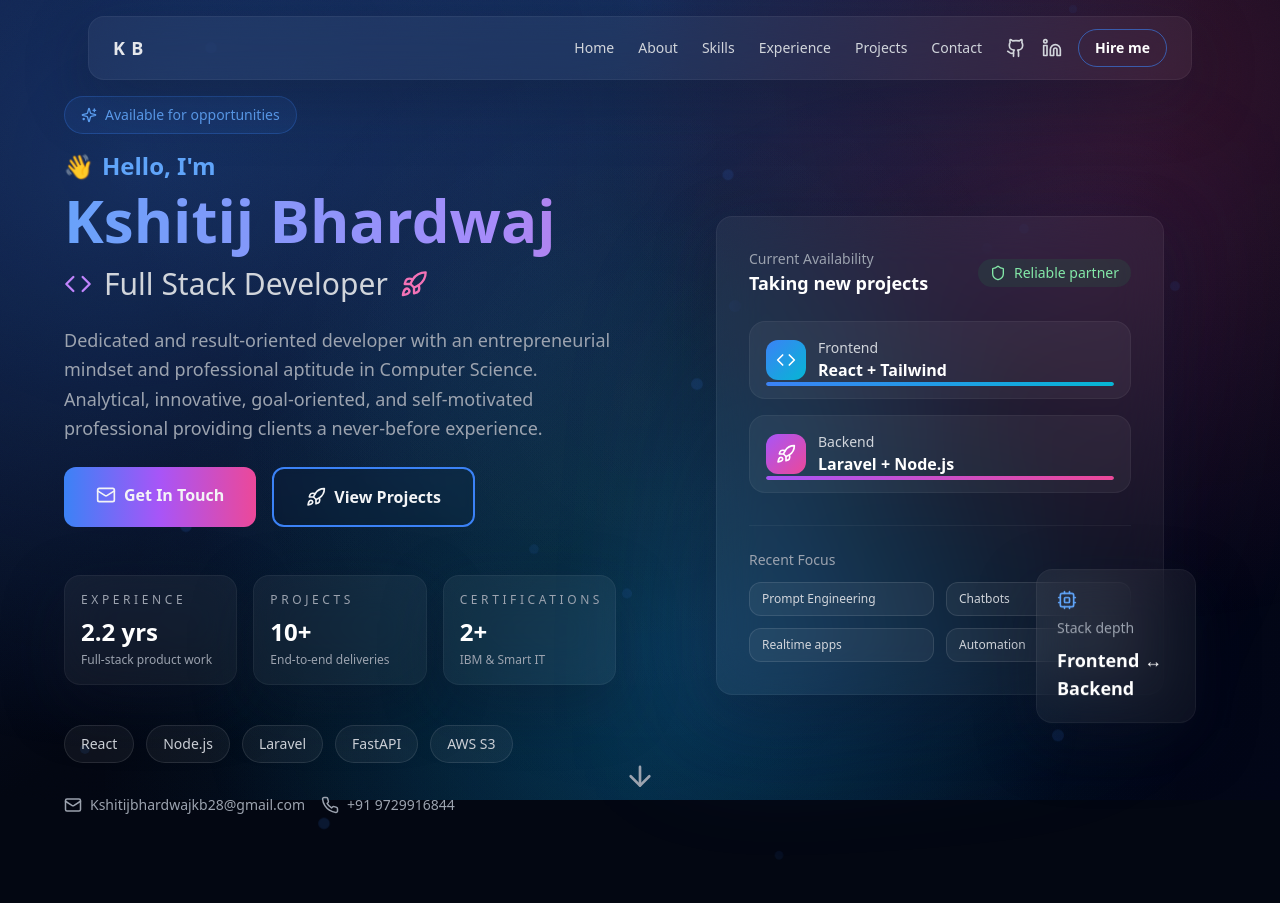
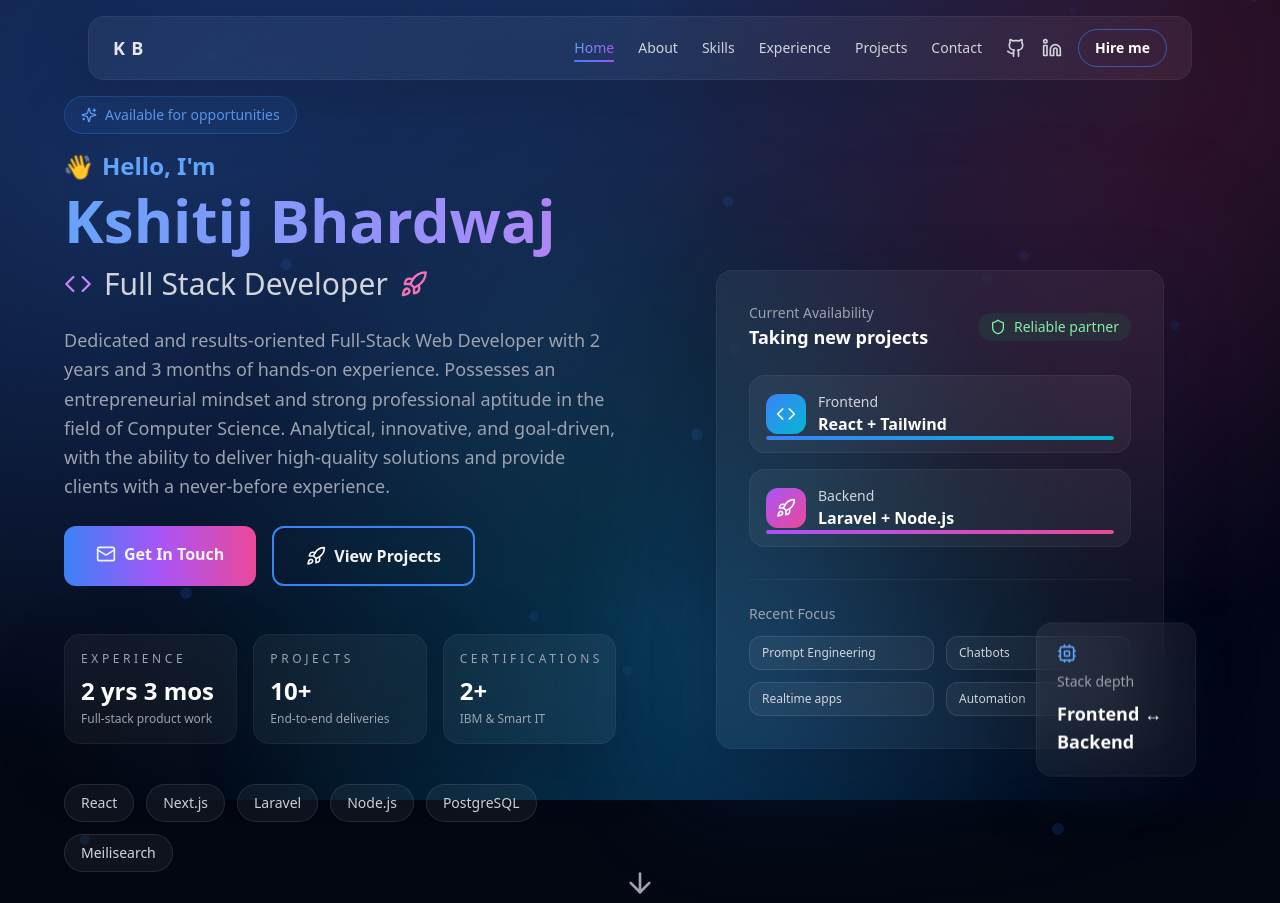
Before and after one commit to Kshitijkb28/kshitijkb28.github.io, a React (Vite) app: page / in a window 1280 px wide. Shown: the top 903 px of the page. Built offline with nearby package versions, Linux system fonts and the light colour scheme.

Commit message:
fixes18-11-2025

```diff
--- a/package.json
+++ b/package.json
@@ -9,10 +9,12 @@
     "preview": "vite preview"
   },
   "dependencies": {
+    "framer-motion": "^11.5.4",
+    "lucide-react": "^0.445.0",
+    "pdf-parse": "^2.4.5",
     "react": "^18.3.1",
     "react-dom": "^18.3.1",
-    "framer-motion": "^11.5.4",
-    "lucide-react": "^0.445.0"
+    "react-icons": "^5.5.0"
   },
   "devDependencies": {
     "@types/react": "^18.3.5",
--- a/src/components/About.jsx
+++ b/src/components/About.jsx
@@ -9,7 +9,7 @@ const About = () => {
   const isInView = useInView(ref, { once: true, margin: "-100px" })
 
   const stats = [
-    { icon: Briefcase, label: 'Experience', value: '2.2 Years' },
+    { icon: Briefcase, label: 'Experience', value: '2 yrs 3 mos' },
     { icon: Award, label: 'Projects', value: '10+' },
     { icon: GraduationCap, label: 'Certifications', value: '2+' },
   ]
--- a/src/components/Experience.jsx
+++ b/src/components/Experience.jsx
@@ -7,18 +7,16 @@ const Experience = () => {
   const isInView = useInView(ref, { once: true, margin: "-100px" })
 
   const experience = {
-    company: 'Mind2web',
+    company: 'Mind2web LLP',
     position: 'Associate Software Developer',
-    period: 'August 2023 - Present',
+    period: 'August 2023 - October 2025',
     location: 'Remote',
     responsibilities: [
-      'Contributed to Dropshipping Website Development using Laravel, MySQL, Node.js, CKEditor, Shopify, and other technologies',
-      'Developed and enhanced real-time chat features using WebSockets and CKEditor in Node.js',
-      'Built and integrated chatbot functionalities, including custom conversational flows using prompt engineering',
-      'Implemented OAuth2 authentication in Laravel for secure user access management',
-      'Configured and deployed projects on servers, ensuring smooth setup and optimal performance'
+      'Configured and deployed projects on servers, ensuring smooth setup and optimal performance',
+      'Enhanced platform scalability and performance by fixing critical bugs and optimizing backend code',
+      'Set up Linux-based servers, configured environments (Apache/Nginx, PHP, Node.js), and deployed multiple projects with proper security, monitoring, and performance optimization'
     ],
-    technologies: ['Laravel', 'MySQL', 'Node.js', 'WebSockets', 'CKEditor', 'Shopify', 'OAuth2']
+    technologies: ['Laravel', 'Node.js', 'MySQL', 'MongoDB', 'PostgreSQL', 'React', 'Next.js', 'Meilisearch', 'Linux', 'Apache', 'Nginx']
   }
 
   return (
--- a/src/components/Hero.jsx
+++ b/src/components/Hero.jsx
@@ -4,12 +4,12 @@ import { ArrowDown, Mail, Phone, Sparkles, Code, Rocket, Shield, Cpu } from 'luc
 
 const Hero = () => {
   const heroStats = [
-    { label: 'Experience', value: '2.2 yrs', detail: 'Full-stack product work' },
+    { label: 'Experience', value: '2 yrs 3 mos', detail: 'Full-stack product work' },
     { label: 'Projects', value: '10+', detail: 'End-to-end deliveries' },
     { label: 'Certifications', value: '2+', detail: 'IBM & Smart IT' },
   ]
 
-  const techPills = ['React', 'Node.js', 'Laravel', 'FastAPI', 'AWS S3']
+  const techPills = ['React', 'Next.js', 'Laravel', 'Node.js', 'PostgreSQL', 'Meilisearch']
 
   return (
     <section id="home" className="relative min-h-screen flex items-center justify-center pt-24 pb-16 px-4 overflow-hidden">
@@ -88,9 +88,10 @@ const Hero = () => {
               transition={{ delay: 0.4 }}
               className="text-lg text-gray-400 leading-relaxed max-w-xl"
             >
-              Dedicated and result-oriented developer with an entrepreneurial mindset and
-              professional aptitude in Computer Science. Analytical, innovative, goal-oriented,
-              and self-motivated professional providing clients a never-before experience.
+              Dedicated and results-oriented Full-Stack Web Developer with 2 years and 3 months of hands-on
+              experience. Possesses an entrepreneurial mindset and strong professional aptitude in the field of
+              Computer Science. Analytical, innovative, and goal-driven, with the ability to deliver high-quality
+              solutions and provide clients with a never-before experience.
             </motion.p>
 
             <motion.div
--- a/src/components/Navbar.jsx
+++ b/src/components/Navbar.jsx
@@ -1,9 +1,35 @@
-import React, { useState } from 'react'
+import React, { useState, useEffect } from 'react'
 import { motion } from 'framer-motion'
 import { Menu, X, Github, Linkedin } from 'lucide-react'
 
 const Navbar = ({ scrolled }) => {
   const [isOpen, setIsOpen] = useState(false)
+  const [activeSection, setActiveSection] = useState('home')
+
+  useEffect(() => {
+    const sections = document.querySelectorAll('section[id]')
+
+    const observer = new IntersectionObserver(
+      (entries) => {
+        // Find the entry with the highest intersection ratio
+        const visibleEntries = entries.filter(entry => entry.isIntersecting)
+        if (visibleEntries.length > 0) {
+          const mostVisible = visibleEntries.reduce((prev, current) =>
+            current.intersectionRatio > prev.intersectionRatio ? current : prev
+          )
+          setActiveSection(mostVisible.target.id)
+        }
+      },
+      {
+        threshold: [0, 0.1, 0.2, 0.3, 0.4, 0.5, 0.6, 0.7, 0.8, 0.9, 1],
+        rootMargin: '-80px 0px -50% 0px'
+      }
+    )
+
+    sections.forEach((section) => observer.observe(section))
+
+    return () => sections.forEach((section) => observer.unobserve(section))
+  }, [])
 
   const navItems = [
     { name: 'Home', href: '#home' },
@@ -18,8 +44,7 @@ const Navbar = ({ scrolled }) => {
     <motion.nav
       initial={{ y: -100 }}
       animate={{ y: 0 }}
-      className={`fixed top-0 left-0 right-0 z-50 transition-all duration-300 ${
-        scrolled ? 'py-2 bg-gray-950/70 backdrop-blur-xl' : 'py-4'
+      className={`fixed top-0 left-0 right-0 z-50 transition-all duration-300 ${scrolled ? 'py-2 bg-gray-950/70 backdrop-blur-xl' : 'py-4'
         }`}
     >
       <div className="max-w-6xl mx-auto px-4 sm:px-6">
@@ -35,16 +60,29 @@ const Navbar = ({ scrolled }) => {
 
           {/* Desktop Navigation */}
           <div className="hidden md:flex items-center space-x-6">
-            {navItems.map((item) => (
+            {navItems.map((item) => {
+              const isActive = activeSection === item.href.substring(1)
+              return (
                 <motion.a
                   key={item.name}
                   href={item.href}
-                className="text-sm font-medium text-gray-300 hover:text-white transition-colors"
+                  className={`relative text-sm font-medium transition-all ${isActive
+                    ? 'text-transparent bg-clip-text bg-gradient-to-r from-blue-400 to-purple-500'
+                    : 'text-gray-300 hover:text-white'
+                    }`}
                   whileHover={{ y: -2 }}
                 >
                   {item.name}
+                  {isActive && (
+                    <motion.div
+                      layoutId="activeSection"
+                      className="absolute -bottom-1 left-0 right-0 h-0.5 bg-gradient-to-r from-blue-500 to-purple-500 rounded-full"
+                      transition={{ type: "spring", stiffness: 380, damping: 30 }}
+                    />
+                  )}
                 </motion.a>
-            ))}
+              )
+            })}
             <div className="flex items-center space-x-4 ml-4">
               <motion.a
                 href="https://github.com/Kshitijkb28"
@@ -95,16 +133,22 @@ const Navbar = ({ scrolled }) => {
           className="md:hidden bg-gray-950/95 backdrop-blur-xl border-t border-white/5"
         >
           <div className="px-2 pt-2 pb-3 space-y-1">
-            {navItems.map((item) => (
+            {navItems.map((item) => {
+              const isActive = activeSection === item.href.substring(1)
+              return (
                 <a
                   key={item.name}
                   href={item.href}
-                className="block px-3 py-2 text-gray-300 hover:text-white hover:bg-gray-800 rounded-md"
+                  className={`block px-3 py-2 rounded-md transition-all ${isActive
+                    ? 'text-white bg-gradient-to-r from-blue-500/20 to-purple-500/20 border-l-2 border-blue-500'
+                    : 'text-gray-300 hover:text-white hover:bg-gray-800'
+                    }`}
                   onClick={() => setIsOpen(false)}
                 >
                   {item.name}
                 </a>
-            ))}
+              )
+            })}
             <div className="flex items-center space-x-4 px-3 py-2">
               <a
                 href="https://github.com/Kshitijkb28"
--- a/src/components/Projects.jsx
+++ b/src/components/Projects.jsx
@@ -8,24 +8,27 @@ const Projects = () => {
 
   const projects = [
     {
-      title: 'Cokion Web Services',
-      period: 'May 2025 - July 2025',
-      description: 'Developed a full-stack web application with a React-based frontend, Node.js backend, and MySQL as the database. Built a comprehensive web service platform with modern architecture.',
-      technologies: ['React', 'Node.js', 'MySQL', 'REST API'],
+      title: 'Yot Ecommerce',
+      period: 'January 2025 - October 2025',
+      description: 'Improved search, workflows, and notifications using Meilisearch, Ragic DB, and Twilio. Added product management features with secure OAuth2 authentication. Created background jobs that fetch data from third-party suppliers and automatically update product information.',
+      technologies: ['Ragic DB', 'Next.js', 'Laravel', 'PostgreSQL', 'Meilisearch'],
+      link: 'https://fuse.systems',
       gradient: 'from-blue-500 to-cyan-500'
     },
     {
-      title: 'Prabhavati Vidya Peeth',
-      period: '2024',
-      description: 'Built an offline desktop application using Electron and React to manage student information, admission fees, and transport-related data. Streamlined school administration processes.',
-      technologies: ['Electron', 'React', 'SQLite', 'Desktop App'],
+      title: 'Remodely',
+      period: 'October 2024 - December 2025',
+      description: 'Built service booking & dashboard modules, and created flow to design bathroom and interiors. Developed comprehensive service management system with intuitive user interface and seamless booking experience.',
+      technologies: ['React.js', 'Node.js', 'MySQL', 'REST API'],
+      link: 'https://remodely.com',
       gradient: 'from-purple-500 to-pink-500'
     },
     {
-      title: 'FreshBasket – Online Grocery Store',
-      period: '2024',
-      description: 'Created a user-friendly grocery shopping platform to buy fruits, vegetables, and daily items. Added cart feature for multiple products and simple phone number verification for checkout.',
-      technologies: ['React', 'Node.js', 'MongoDB', 'Payment Gateway'],
+      title: 'Service Points',
+      period: 'October 2023 - October 2024',
+      description: 'Built and integrated chatbot functionalities with custom conversational flows using prompt engineering. Developed real-time chat features using WebSockets and CKEditor. Resolved multiple front-end design issues and developed performance charts showing 7-day page load trends.',
+      technologies: ['Laravel', 'Node.js', 'MongoDB', 'MySQL', 'CKEditor', 'Shopify', 'FastAPI'],
+      link: 'https://app.servicepoints.nl',
       gradient: 'from-green-500 to-emerald-500'
     }
   ]
@@ -133,14 +136,29 @@ const Projects = () => {
 
                 {/* Links */}
                 <div className="flex gap-3">
-                  <motion.button
+                  {project.link ? (
+                    <motion.a
+                      href={project.link}
+                      target="_blank"
+                      rel="noopener noreferrer"
                       whileHover={{ scale: 1.08, x: 2 }}
                       whileTap={{ scale: 0.95 }}
                       className="flex-1 flex items-center justify-center gap-2 px-4 py-2.5 bg-gradient-to-r from-blue-500 to-purple-500 text-white rounded-lg text-sm font-medium shadow-lg shadow-blue-500/30 hover:shadow-blue-500/50 transition-all"
                     >
                       <ExternalLink size={16} />
-                    <span>View</span>
+                      <span>View Project</span>
+                    </motion.a>
+                  ) : (
+                    <motion.button
+                      whileHover={{ scale: 1.08, x: 2 }}
+                      whileTap={{ scale: 0.95 }}
+                      className="flex-1 flex items-center justify-center gap-2 px-4 py-2.5 bg-gradient-to-r from-blue-500 to-purple-500 text-white rounded-lg text-sm font-medium shadow-lg shadow-blue-500/30 hover:shadow-blue-500/50 transition-all opacity-50 cursor-not-allowed"
+                      disabled
+                    >
+                      <ExternalLink size={16} />
+                      <span>Coming Soon</span>
                     </motion.button>
+                  )}
                   <motion.button
                     whileHover={{ scale: 1.08, x: 2 }}
                     whileTap={{ scale: 0.95 }}
--- a/src/components/Skills.jsx
+++ b/src/components/Skills.jsx
@@ -1,6 +1,6 @@
 import React, { useRef } from 'react'
 import { motion, useInView } from 'framer-motion'
-import { Code2, Palette, Server, Database, Cloud } from 'lucide-react'
+import { FaCode, FaPaintBrush, FaServer, FaDatabase, FaCloud } from 'react-icons/fa'
 
 const Skills = () => {
   const ref = useRef(null)
@@ -8,33 +8,33 @@ const Skills = () => {
 
   const skillCategories = [
     {
-      icon: Code2,
+      icon: FaCode,
       title: 'Languages',
       skills: ['PHP', 'Python', 'JavaScript', 'C++'],
       color: 'from-blue-500 to-cyan-500'
     },
     {
-      icon: Palette,
+      icon: FaPaintBrush,
       title: 'Frontend',
-      skills: ['HTML', 'CSS', 'Bootstrap', 'JavaScript', 'React'],
+      skills: ['HTML', 'CSS', 'Bootstrap', 'JavaScript', 'React', 'Next.js'],
       color: 'from-purple-500 to-pink-500'
     },
     {
-      icon: Server,
+      icon: FaServer,
       title: 'Backend',
       skills: ['Laravel', 'Node.js', 'FastAPI', 'Flask', 'Django'],
       color: 'from-green-500 to-emerald-500'
     },
     {
-      icon: Database,
+      icon: FaDatabase,
       title: 'Database',
       skills: ['MySQL', 'MongoDB', 'PostgreSQL'],
       color: 'from-orange-500 to-red-500'
     },
     {
-      icon: Cloud,
-      title: 'Cloud',
-      skills: ['AWS S3 Bucket'],
+      icon: FaCloud,
+      title: 'Cloud & DevOps',
+      skills: ['AWS S3', 'Linux', 'Apache', 'Nginx'],
       color: 'from-yellow-500 to-orange-500'
     }
   ]
@@ -99,9 +99,9 @@ const Skills = () => {
                 }}
               />
 
-              <div className="relative z-10">
+              <div className="relative z-10 text-center">
                 <motion.div
-                  className={`w-16 h-16 rounded-xl bg-gradient-to-br ${category.color} p-3.5 mb-4 shadow-lg`}
+                  className={`w-16 h-16 rounded-xl bg-gradient-to-br ${category.color} p-3.5 mb-4 shadow-lg mx-auto`}
                   whileHover={{ rotate: 360, scale: 1.1 }}
                   transition={{ duration: 0.6 }}
                 >
@@ -110,7 +110,7 @@ const Skills = () => {
                 <h3 className="text-xl font-bold mb-4 text-white group-hover:text-transparent group-hover:bg-clip-text group-hover:bg-gradient-to-r group-hover:from-blue-400 group-hover:to-purple-400 transition-all">
                   {category.title}
                 </h3>
-                <div className="flex flex-wrap gap-2">
+                <div className="flex flex-wrap gap-2 justify-center">
                   {category.skills.map((skill, skillIndex) => (
                     <motion.span
                       key={skillIndex}
@@ -138,7 +138,7 @@ const Skills = () => {
         >
           <h3 className="text-2xl font-bold mb-6 text-gray-300">Other Technologies</h3>
           <div className="flex flex-wrap justify-center gap-3">
-            {['WebSockets', 'CKEditor', 'Shopify', 'OAuth2', 'Electron', 'REST APIs', 'Git', 'Prompt Engineering'].map((tech, index) => (
+            {['Meilisearch', 'Ragic DB', 'Twilio', 'WebSockets', 'CKEditor', 'Shopify', 'OAuth2', 'Electron', 'REST APIs', 'Git', 'Prompt Engineering'].map((tech, index) => (
               <motion.span
                 key={index}
                 whileHover={{ scale: 1.1, y: -2 }}
```
Also changed, not shown: extract-pdf.cjs (added, +10 -0 lines), extract-pdf.js (added, +10 -0 lines), 2 other files (tests, documents, lock files or other folders). Lines whose indentation alone changed are shown as unchanged.
